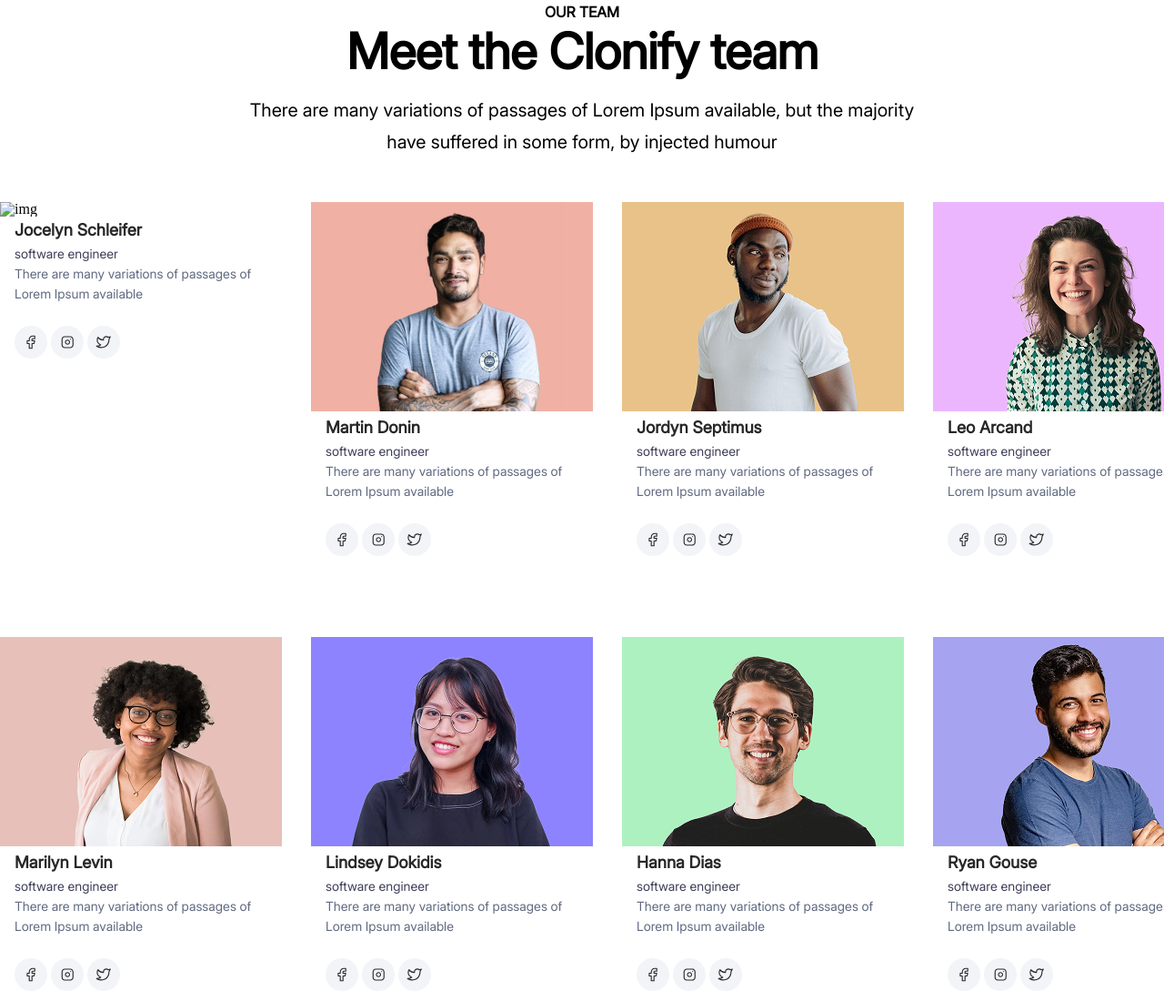
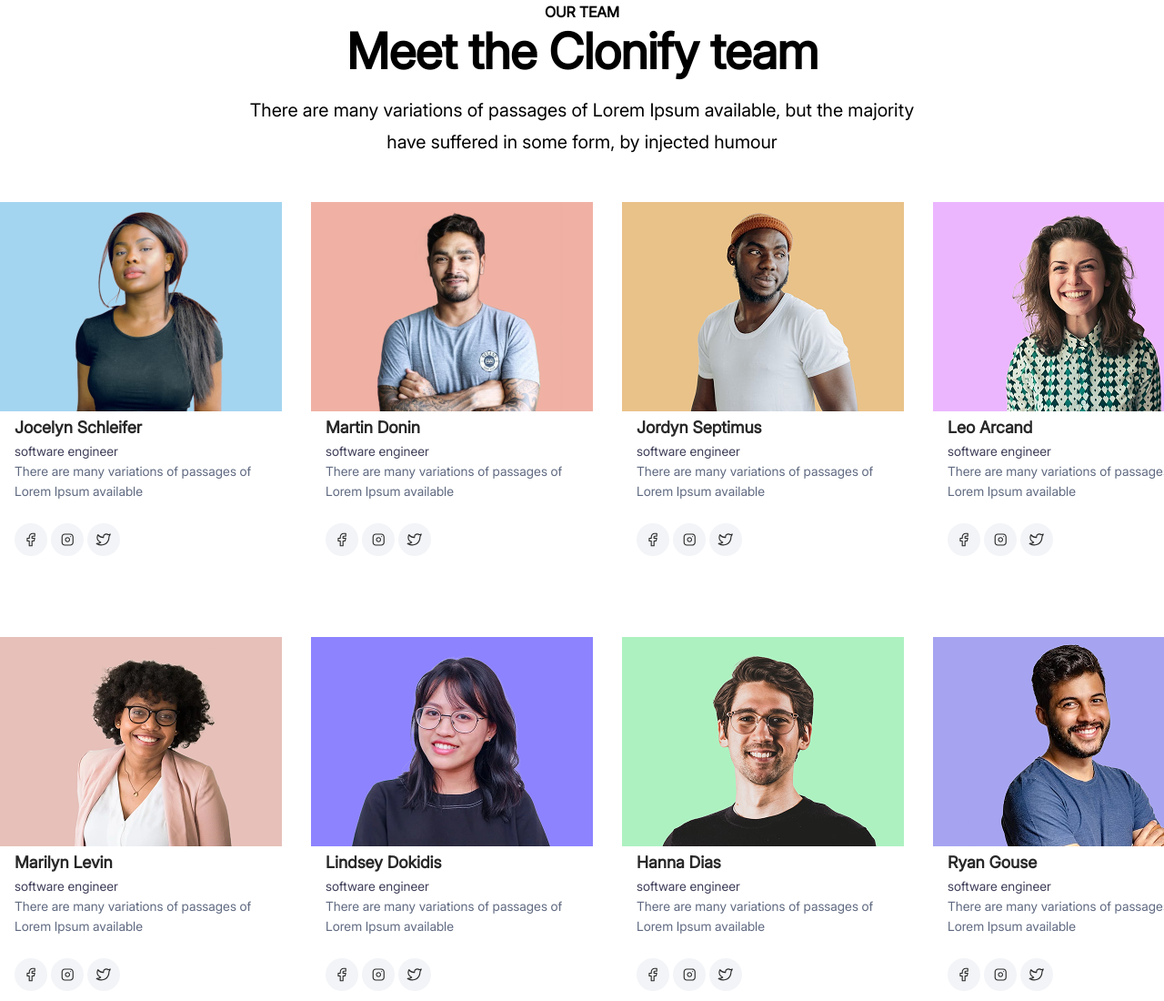
Before and after one commit to oto-u/lesson5, a plain HTML site: page index.html in a window 1280 px wide. Shown: the top 1100 px of the page at 91% size. Drawn offline with Linux system fonts and the light colour scheme; the site is published under a folder, as on GitHub Pages, so addresses that start at the root find nothing.

Commit message:
Update index.html

```diff
--- a/index.html
+++ b/index.html
@@ -22,7 +22,7 @@
         <section class="section_div">
         <div class="row1">
             <div class="flex_box">
-                <img src="/images/1.png" alt="img">
+                <img src="images/1.png" alt="img">
                 <div class="descr_div">
                 <h4 class="name">Jocelyn Schleifer</h4>
                 <h5 class="profession">software engineer</h5>
```
